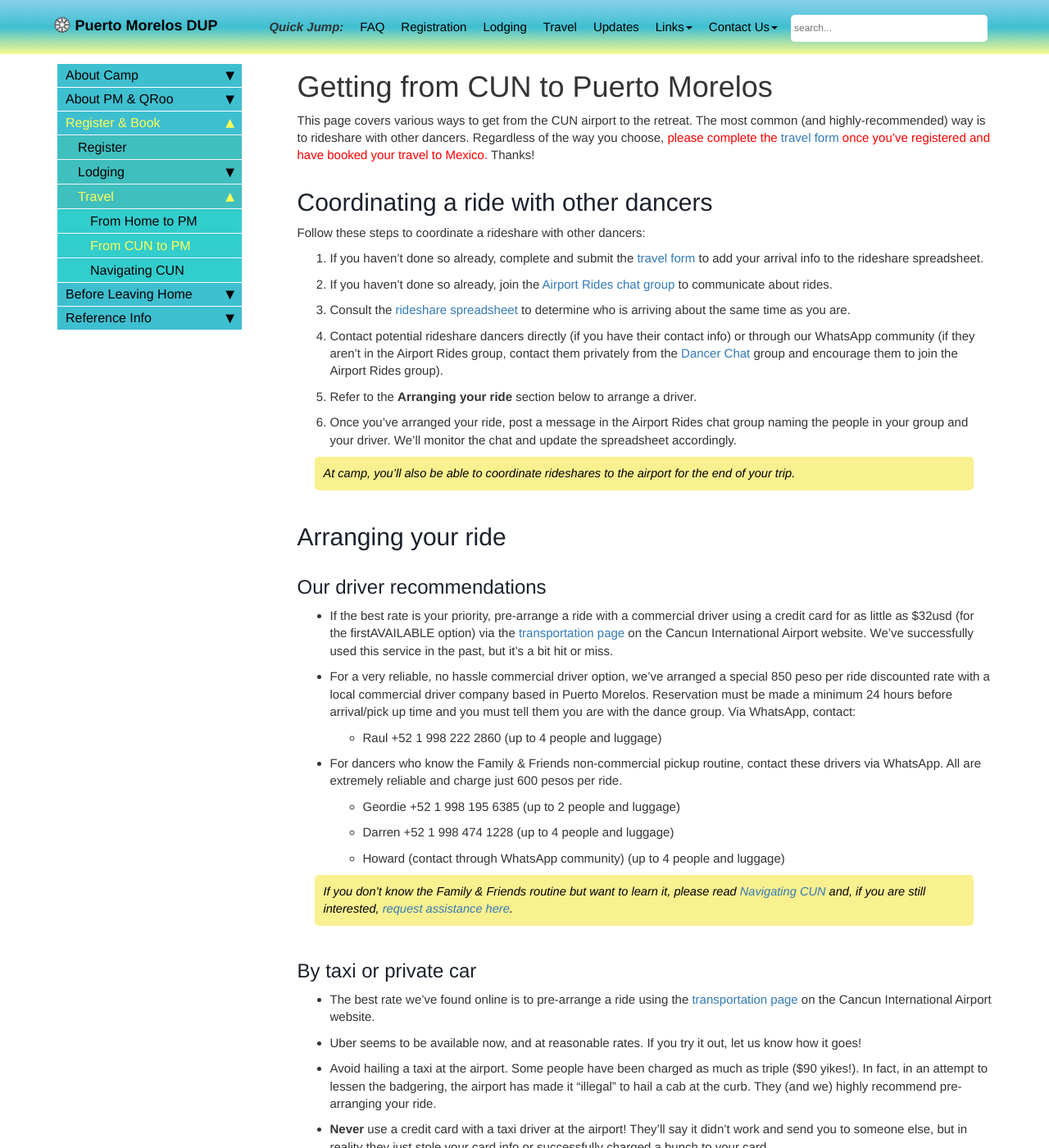
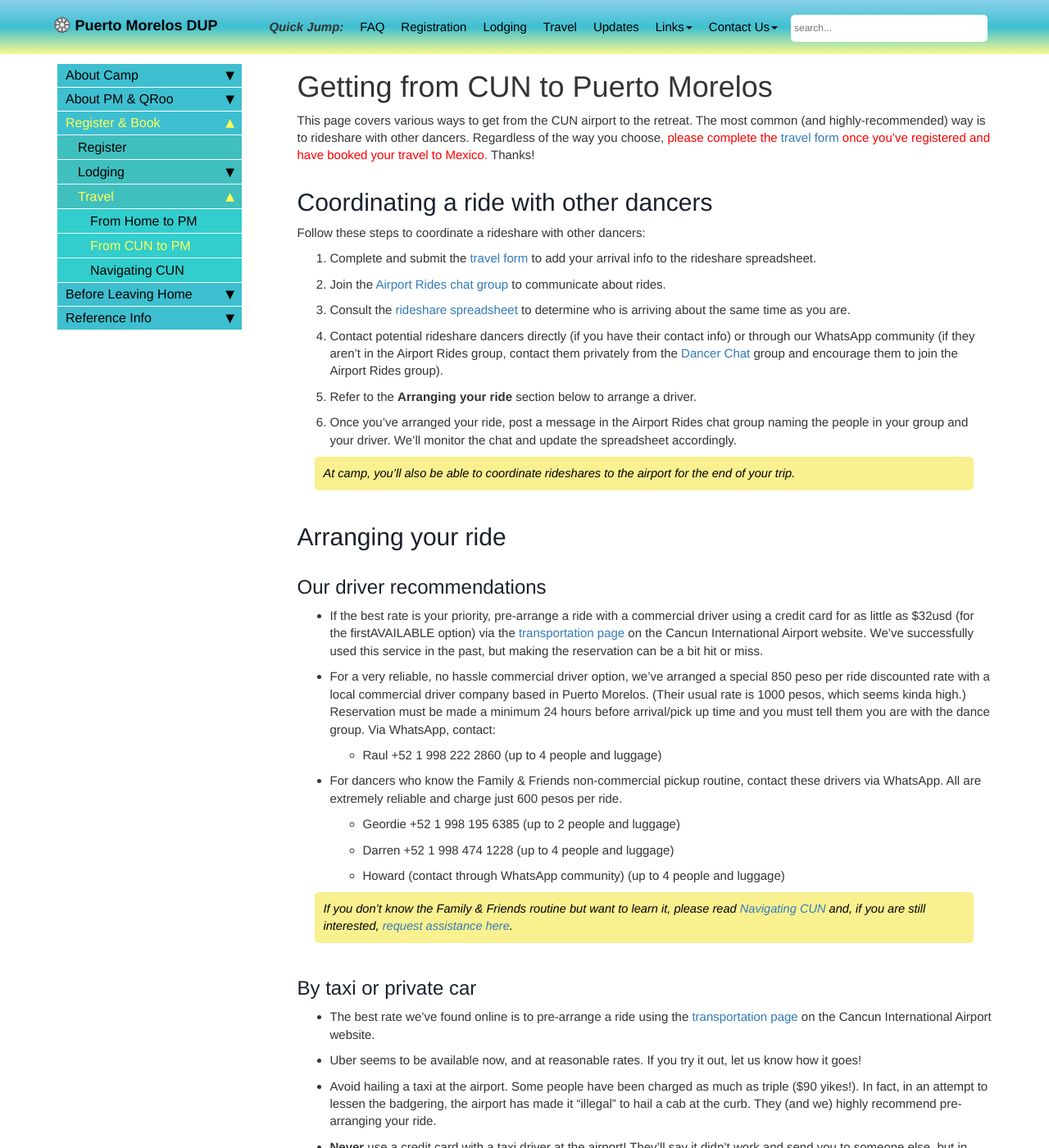
Before and after one commit to davewalker60/pmdup, a Jekyll site: the page built from pages/from-cun-to-pm.md, in a window 1280 px wide and 1400 px high. Shown: the whole window at 82% size. Built offline with Jekyll 4.4.1, drawn with Linux system fonts in a browser that asks for light colours; comment, search, counter and statistics services are not loaded.

Commit message:
Tweaked text

```diff
--- a/pages/from-cun-to-pm.md
+++ b/pages/from-cun-to-pm.md
@@ -21,8 +21,8 @@ Once you clear customs at CUN, the scene is quite a zoo! But no need to be intim
 # Coordinating a ride with other dancers
 
 Follow these steps to coordinate a rideshare with other dancers:
-1. If you haven't done so already, complete and submit the [travel form](https://docs.google.com/forms/d/e/1FAIpQLSex7cyDs_Xf33rAxqU2S749xG_MB4lMQk3fPvF_p0JkkoKyTg/viewform){:target="_blank"} to add your arrival info to the rideshare spreadsheet.
-2. If you haven't done so already, join the [Airport Rides chat group](https://chat.whatsapp.com/DiL8kawPPIw4NtxV25MOsq){:target="_blank"} to communicate about rides.
+1. Complete and submit the [travel form](https://docs.google.com/forms/d/e/1FAIpQLSex7cyDs_Xf33rAxqU2S749xG_MB4lMQk3fPvF_p0JkkoKyTg/viewform){:target="_blank"} to add your arrival info to the rideshare spreadsheet.
+2. Join the [Airport Rides chat group](https://chat.whatsapp.com/DiL8kawPPIw4NtxV25MOsq){:target="_blank"} to communicate about rides.
 3. Consult the [rideshare spreadsheet](https://docs.google.com/spreadsheets/d/e/2PACX-1vSZSq4OF3O0hydC8OsEiC3n-gKzCRPGZj7wdRLIrn2qmSydI9kxBq9tinuZeEohARD7pqrylkqyNyrQ/pubhtml?gid=1287951932&single=true){:target="_blank"} to determine who is arriving about the same time as you are.
 4. Contact potential rideshare dancers directly (if you have their contact info) or through our WhatsApp community (if they aren't in the Airport Rides group, contact them privately from the [Dancer Chat](https://chat.whatsapp.com/EMbSgSrfAhiFqgHSPwd7mH){:target="_blank"} group and encourage them to join the Airport Rides group).
 5. Refer to the **Arranging your ride** section below to arrange a driver.
@@ -34,9 +34,9 @@ Follow these steps to coordinate a rideshare with other dancers:
 
 ## Our driver recommendations
 
-- If the best rate is your priority, pre-arrange a ride with a commercial driver using a credit card for as little as $32usd (for the firstAVAILABLE option) via the [transportation page](https://www.cancunairport.com/transportation.html){:target="_blank"} on the Cancun International Airport website. We've successfully used this service in the past, but it's a bit hit or miss.
+- If the best rate is your priority, pre-arrange a ride with a commercial driver using a credit card for as little as $32usd (for the firstAVAILABLE option) via the [transportation page](https://www.cancunairport.com/transportation.html){:target="_blank"} on the Cancun International Airport website. We've successfully used this service in the past, but making the reservation can be a bit hit or miss.
 
-- For a very reliable, no hassle commercial driver option, we've arranged a special 850 peso per ride discounted rate with a local commercial driver company based in Puerto Morelos. Reservation must be made a minimum 24 hours before arrival/pick up time and you must tell them you are with the dance group. Via WhatsApp, contact:
+- For a very reliable, no hassle commercial driver option, we've arranged a special 850 peso per ride discounted rate with a local commercial driver company based in Puerto Morelos. (Their usual rate is 1000 pesos, which seems kinda high.) Reservation must be made a minimum 24 hours before arrival/pick up time and you must tell them you are with the dance group. Via WhatsApp, contact:
   - Raul +52 1 998 222 2860 (up to 4 people and luggage)
 
 - For dancers who know the Family & Friends non-commercial pickup routine, contact these drivers via WhatsApp. All are extremely reliable and charge just 600 pesos per ride.
```
